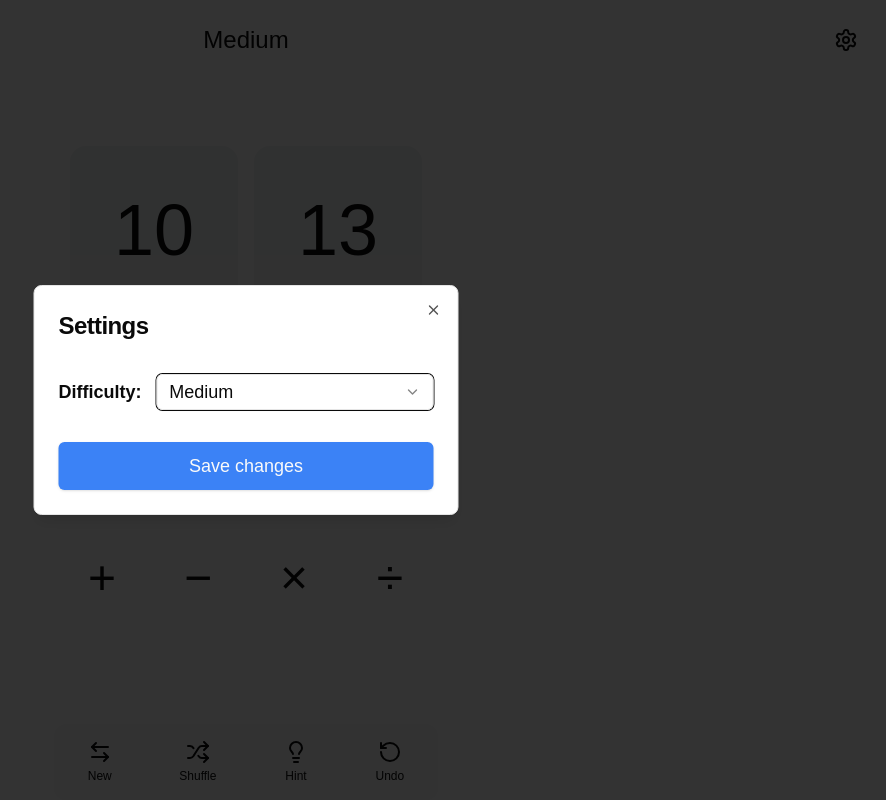
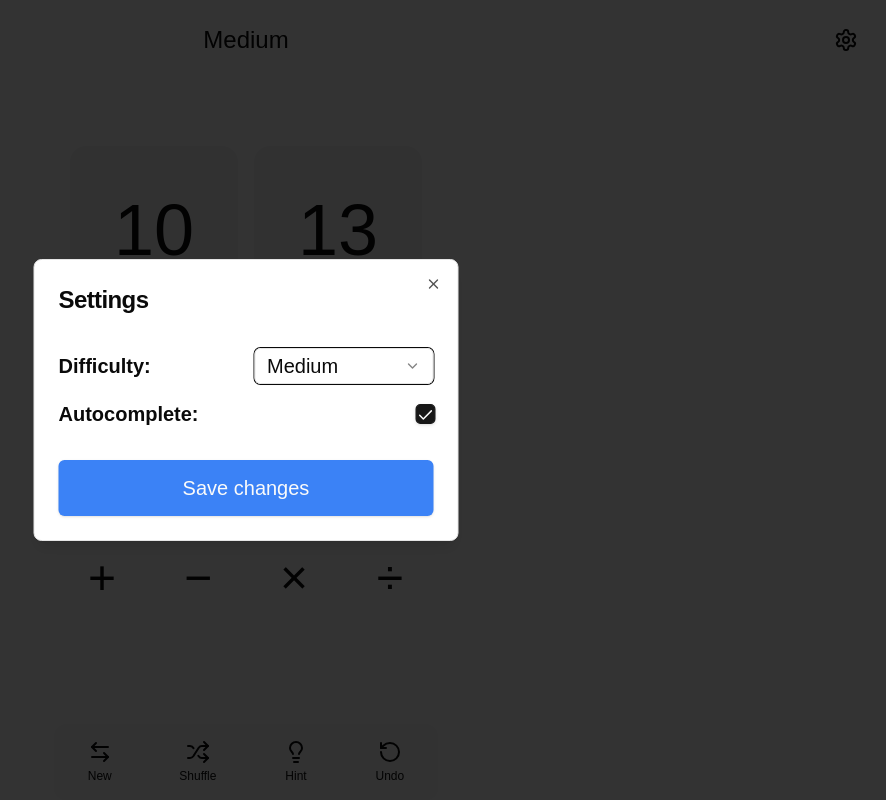
Before and after one commit to dchen327/24-game, a Next.js app: page / in a window 1280 px wide. Both pictures are taken after a click on the element "Medium". Shown: the whole page, without its empty margins (394-1280 px from the left). Built offline with nearby package versions, Linux system fonts and the light colour scheme.

Commit message:
autocomplete setting

```diff
--- a/package.json
+++ b/package.json
@@ -9,6 +9,7 @@
     "lint": "next lint"
   },
   "dependencies": {
+    "@radix-ui/react-checkbox": "^1.1.3",
     "@radix-ui/react-dialog": "^1.1.4",
     "@radix-ui/react-label": "^2.1.1",
     "@radix-ui/react-select": "^2.1.4",
--- a/src/app/page.tsx
+++ b/src/app/page.tsx
@@ -17,16 +17,16 @@ import { SolvedModal } from "@/components/solved-modal";
 import { gameUtils } from "@/components/game-utils";
 
 const DIFFICULTY_KEY = "game-difficulty";
+const AUTOCOMPLETE_KEY = "game-autocomplete";
 
 export default function Home() {
-  // initially shuffle puzzles (3 lists easy, med, hard)
+  // Initially shuffle puzzles (3 lists easy, med, hard)
   const [puzzles, setPuzzles] = useState<Fraction[][][]>([]);
-  const [loading, setLoading] = useState<boolean>(true); // for loading puzzles
+  const [loading, setLoading] = useState<boolean>(true); // Loading puzzles and localStorage
   const [difficulty, setDifficulty] = useState<number>(1); // 0-2 (easy-hard)
   const [tempPuzzleDifficulty, setTempPuzzleDifficulty] = useState<
     number | null
-  >(null); // for when randomly adding another question from another difficulty
-  const [tempDifficultyForm, setTempDifficultyForm] = useState<number>(1); // for settings form
+  >(null); // For when randomly adding another question from another difficulty
   const difficulties = ["Easy", "Medium", "Hard"];
   const [puzzleIdxs, setPuzzleIdxs] = useState<number[]>([0, 0, 0]);
   const [gameNums, setGameNums] = useState<GameNum[]>([null, null, null, null]);
@@ -37,7 +37,11 @@ export default function Home() {
   const [solveSteps, setSolveSteps] = useState<string[]>([]);
   const [showSolvedModal, setShowSolvedModal] = useState<boolean>(false);
   const [showSettingsModal, setShowSettingsModal] = useState<boolean>(false);
+  const [autocomplete, setAutocomplete] = useState<boolean>(true);
   const randomProb = 0.15; // TODO: make this a setting
+  // Settings form
+  const [difficultyForm, setDifficultyForm] = useState<number>(1);
+  const [autocompleteForm, setAutocompleteForm] = useState<boolean>(true);
 
   // Load initial data: puzzles and stored difficulty
   useEffect(() => {
@@ -52,10 +56,14 @@ export default function Home() {
       );
       setPuzzles(puzzles);
 
-      // Load stored difficulty
-      const storedDifficulty = window.localStorage.getItem(DIFFICULTY_KEY);
+      // Load local storage
+      const storedDifficulty = localStorage.getItem(DIFFICULTY_KEY);
       if (storedDifficulty !== null) {
         setDifficulty(parseInt(storedDifficulty));
+      }
+      const storedAutocomplete = localStorage.getItem(AUTOCOMPLETE_KEY);
+      if (storedAutocomplete !== null) {
+        setAutocomplete(storedAutocomplete === "true");
       }
 
       setLoading(false);
@@ -75,15 +83,19 @@ export default function Home() {
     setGameHistory([gameNums]);
   }, [difficulty, puzzleIdxs, puzzles, loading, tempPuzzleDifficulty]);
 
-  // Check if solved, will auto solve if 2 nums left and can get to 24
+  // Check if solved
   useEffect(() => {
     if (
       gameNums.filter((num) => num !== null).length === 1 &&
       gameNums.some((num) => num?.valueOf() === 24)
     ) {
       setShowSolvedModal(true);
-    } else if (gameNums.filter((num) => num !== null).length === 2) {
-      // check if can get to 24
+      // Autocomplete last step
+    } else if (
+      autocomplete &&
+      gameNums.filter((num) => num !== null).length === 2
+    ) {
+      // Check if can get to 24 with last 2
       const nonNull = gameNums.filter((num) => num !== null);
       const num1 = nonNull[0]!;
       const num2 = nonNull[1]!;
@@ -93,7 +105,7 @@ export default function Home() {
         setShowSolvedModal(true);
       }
     }
-  }, [gameNums]);
+  }, [autocomplete, gameNums]);
 
   const handleOutsideClick = () => {
     setSelectedNumIdx(null);
@@ -194,13 +206,16 @@ export default function Home() {
   };
 
   const handleOpenSettingsModal = () => {
-    setTempDifficultyForm(difficulty);
+    setDifficultyForm(difficulty);
+    setAutocompleteForm(autocomplete);
     setShowSettingsModal(true);
   };
 
   const handleSaveSettingsClick = () => {
-    setDifficulty(tempDifficultyForm);
-    localStorage.setItem(DIFFICULTY_KEY, tempDifficultyForm.toString());
+    setDifficulty(difficultyForm);
+    setAutocomplete(autocompleteForm);
+    localStorage.setItem(DIFFICULTY_KEY, difficultyForm.toString());
+    localStorage.setItem(AUTOCOMPLETE_KEY, autocompleteForm.toString());
     setShowSettingsModal(false);
   };
 
@@ -327,8 +342,10 @@ export default function Home() {
       <SettingsModal
         open={showSettingsModal}
         onOpenChange={setShowSettingsModal}
-        tempDifficultyForm={tempDifficultyForm}
-        setTempDifficultyForm={setTempDifficultyForm}
+        autocomplete={autocompleteForm}
+        setAutocomplete={setAutocompleteForm}
+        tempDifficultyForm={difficultyForm}
+        setTempDifficultyForm={setDifficultyForm}
         handleSaveSettingsClick={handleSaveSettingsClick}
       />
     </div>
--- a/src/components/settings-modal.tsx
+++ b/src/components/settings-modal.tsx
@@ -13,12 +13,15 @@ import {
 } from "@/components/ui/select";
 import { Label } from "@/components/ui/label";
 import { Button } from "@/components/ui/button";
+import { Checkbox } from "./ui/checkbox";
 
 type SettingsModalProps = {
   open: boolean;
   onOpenChange: (open: boolean) => void;
   tempDifficultyForm: number;
   setTempDifficultyForm: (value: number) => void;
+  autocomplete: boolean;
+  setAutocomplete: (value: boolean) => void;
   handleSaveSettingsClick: () => void;
 };
 
@@ -27,6 +30,8 @@ export function SettingsModal({
   onOpenChange,
   tempDifficultyForm,
   setTempDifficultyForm,
+  autocomplete,
+  setAutocomplete,
   handleSaveSettingsClick,
 }: SettingsModalProps) {
   return (
@@ -36,34 +41,48 @@ export function SettingsModal({
           <DialogTitle className="text-2xl">Settings</DialogTitle>
         </DialogHeader>
         <div className="grid gap-4 py-4">
-          <div className="grid grid-cols-4 items-center gap-4">
-            <Label className="font-semibold text-right text-lg">
+          <div className="grid grid-cols-2 items-center gap-4">
+            <Label htmlFor="difficulty" className="font-semibold text-xl">
               Difficulty:
             </Label>
             <Select
               value={tempDifficultyForm.toString()}
               onValueChange={(value) => setTempDifficultyForm(Number(value))}
             >
-              <SelectTrigger className="col-span-3 text-lg">
+              <SelectTrigger className="text-xl">
                 <SelectValue placeholder="Select difficulty" />
               </SelectTrigger>
               <SelectContent>
-                <SelectItem value="0" className="text-lg py-3">
+                <SelectItem value="0" className="text-xl py-3">
                   Easy
                 </SelectItem>
-                <SelectItem value="1" className="text-lg py-3">
+                <SelectItem value="1" className="text-xl py-3">
                   Medium
                 </SelectItem>
-                <SelectItem value="2" className="text-lg py-3">
+                <SelectItem value="2" className="text-xl py-3">
                   Hard
                 </SelectItem>
               </SelectContent>
             </Select>
           </div>
+          <div className="grid grid-cols-2 items-center gap-4">
+            <Label htmlFor="autocomplete" className="font-semibold text-xl">
+              Autocomplete:
+            </Label>
+            <div className="flex justify-end">
+              <Checkbox
+                id="autocomplete"
+                checked={autocomplete}
+                onCheckedChange={setAutocomplete}
+                aria-label="Toggle autocomplete"
+                className="scale-125"
+              />
+            </div>
+          </div>
         </div>
         <Button
           onClick={handleSaveSettingsClick}
-          className="bg-blue-500 text-lg hover:bg-blue-600 py-6"
+          className="bg-blue-500 text-xl hover:bg-blue-600 py-7"
         >
           Save changes
         </Button>
--- a/src/components/solved-modal.tsx
+++ b/src/components/solved-modal.tsx
@@ -69,7 +69,7 @@ export function SolvedModal({
         </div>
         <DialogFooter>
           <Button
-            className="bg-blue-500 text-lg hover:bg-blue-600 py-6"
+            className="bg-blue-500 text-xl hover:bg-blue-600 py-7"
             onClick={handleNewPuzzleClick}
           >
             Continue
--- /dev/null
+++ b/src/components/ui/checkbox.tsx
@@ -0,0 +1,30 @@
+"use client"
+
+import * as React from "react"
+import * as CheckboxPrimitive from "@radix-ui/react-checkbox"
+import { Check } from "lucide-react"
+
+import { cn } from "@/lib/utils"
+
+const Checkbox = React.forwardRef<
+  React.ElementRef<typeof CheckboxPrimitive.Root>,
+  React.ComponentPropsWithoutRef<typeof CheckboxPrimitive.Root>
+>(({ className, ...props }, ref) => (
+  <CheckboxPrimitive.Root
+    ref={ref}
+    className={cn(
+      "peer h-4 w-4 shrink-0 rounded-sm border border-primary shadow focus-visible:outline-none focus-visible:ring-1 focus-visible:ring-ring disabled:cursor-not-allowed disabled:opacity-50 data-[state=checked]:bg-primary data-[state=checked]:text-primary-foreground",
+      className
+    )}
+    {...props}
+  >
+    <CheckboxPrimitive.Indicator
+      className={cn("flex items-center justify-center text-current")}
+    >
+      <Check className="h-4 w-4" />
+    </CheckboxPrimitive.Indicator>
+  </CheckboxPrimitive.Root>
+))
+Checkbox.displayName = CheckboxPrimitive.Root.displayName
+
+export { Checkbox }
```
Also changed, not shown: 1 other file (tests, documents, lock files or other folders).
